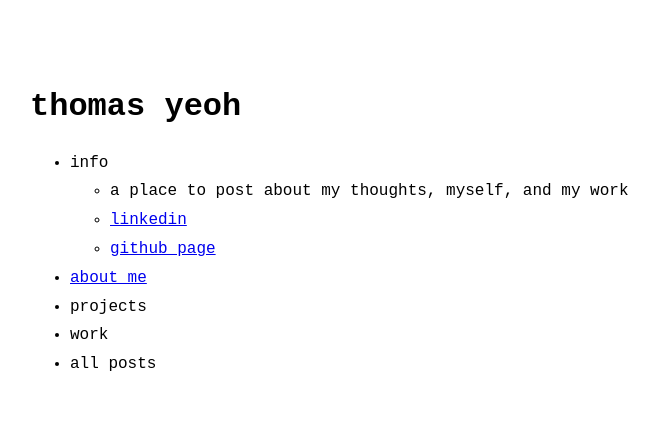
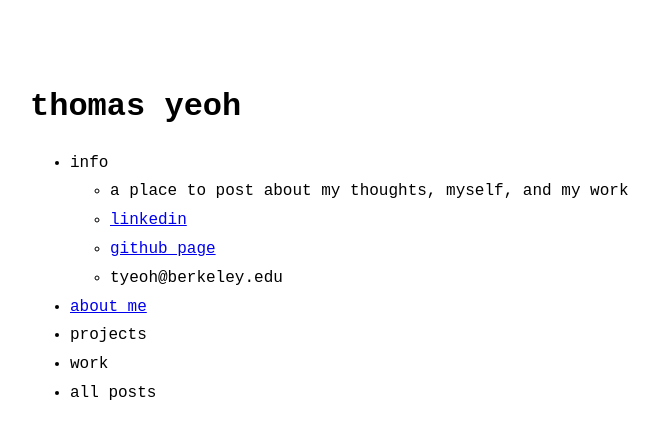
Before and after one commit to tyeoh9/tyeoh, a Jekyll site: the page built from index.markdown, in a window 1280 px wide. Shown: the top 439 px of the page, without its empty margins (290-949 px from the left). Built offline with Jekyll 4.4.1, drawn with Linux system fonts in a browser that asks for light colours.

Commit message:
Add email

```diff
--- a/_data/menu.yml
+++ b/_data/menu.yml
@@ -9,6 +9,7 @@ entries:
         url: https://www.linkedin.com/in/yeoh
       - title: github page
         url: https://github.com/tyeoh9
+      - title: tyeoh@berkeley.edu
 
   - title: about me
     url: about
```
